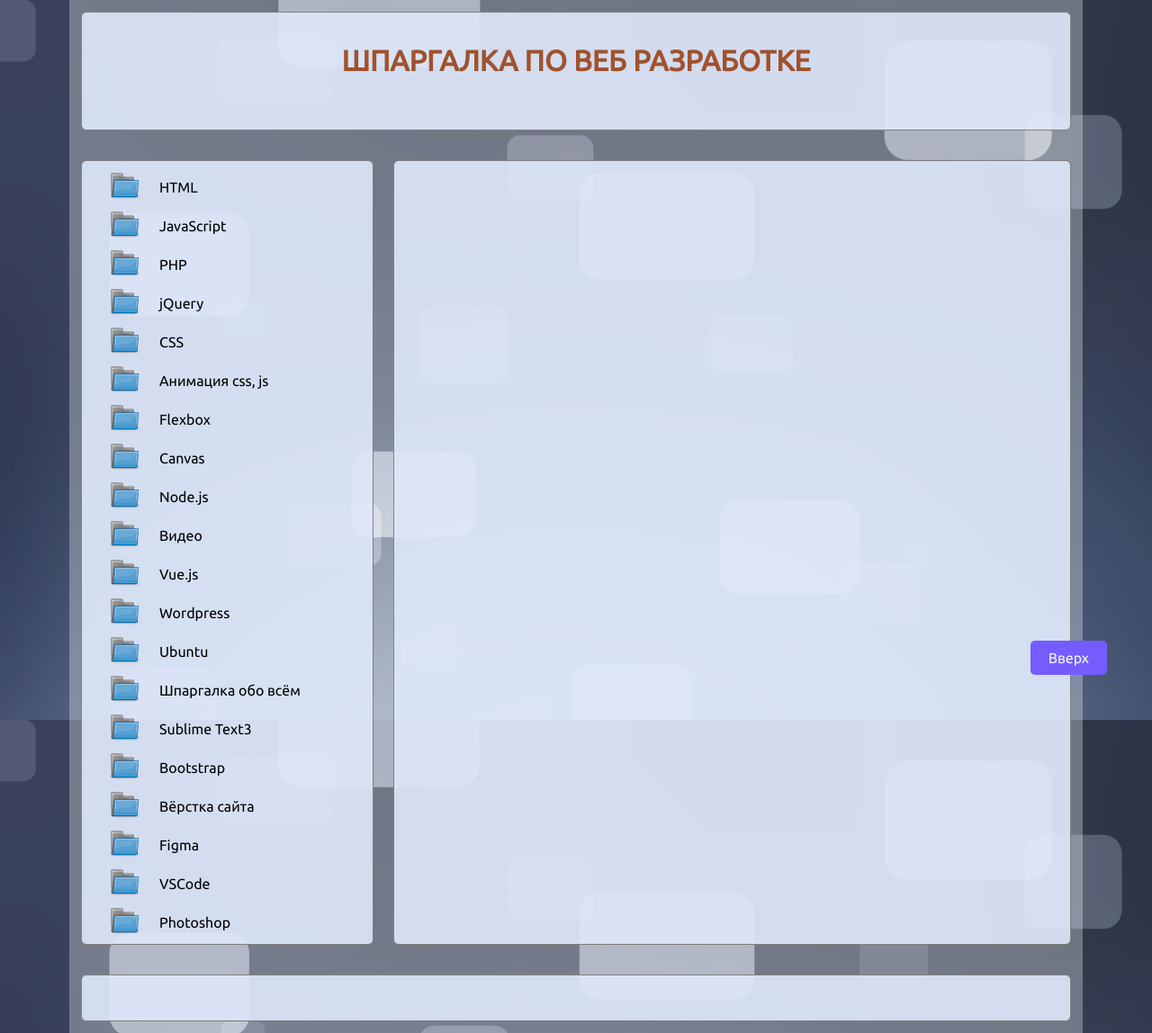
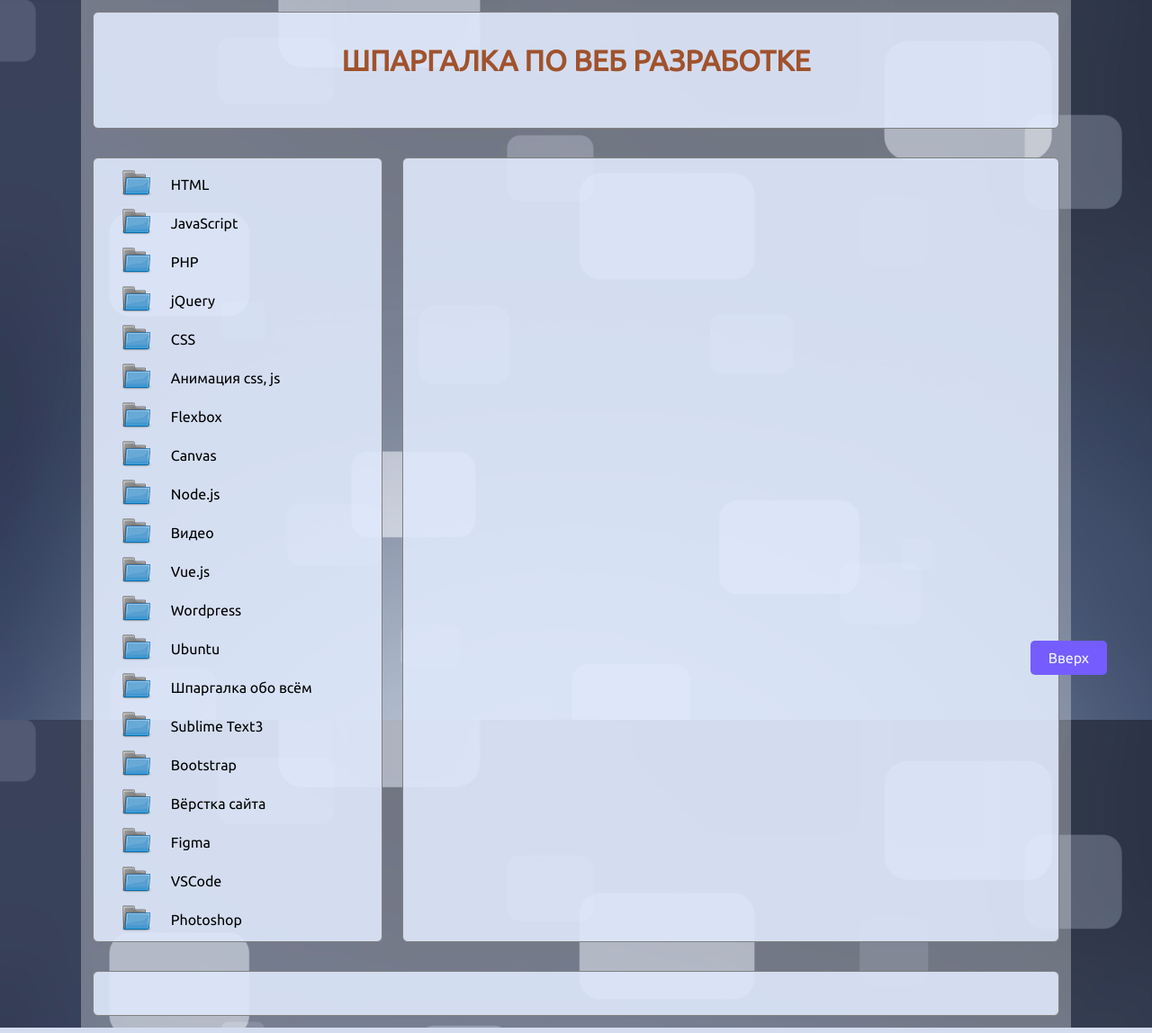
Before and after one commit to sanekT/site-shpora, a PHP site: page / in a window 1280 px wide. Shown: the whole page at 90% size. Run offline with PHP 8.4, Linux system fonts and the light colour scheme.

Commit message:
Update main.css

```diff
--- a/css/main.css
+++ b/css/main.css
@@ -1,20 +1,20 @@
 *{
     margin: 0;
     padding: 0;
+}
+*, *:before, *:after{
+    box-sizing: border-box;
 }
 body{
     background-image: url('../img/5.jpg');
     background-size: cover;
     background-repeat: no-repeat;
     background-attachment: fixed;
-/*    font-family: 'Philosopher', sans-serif;*/
     font-family: 'Ubuntu', sans-serif;
-    box-sizing: border-box;
 }
 
 #container{
     max-width: 1100px;
-    min-height: 880px;
     margin: 0 auto;
     padding: 1%;
     background-color: rgba(255,255,255, 0.3);
```
